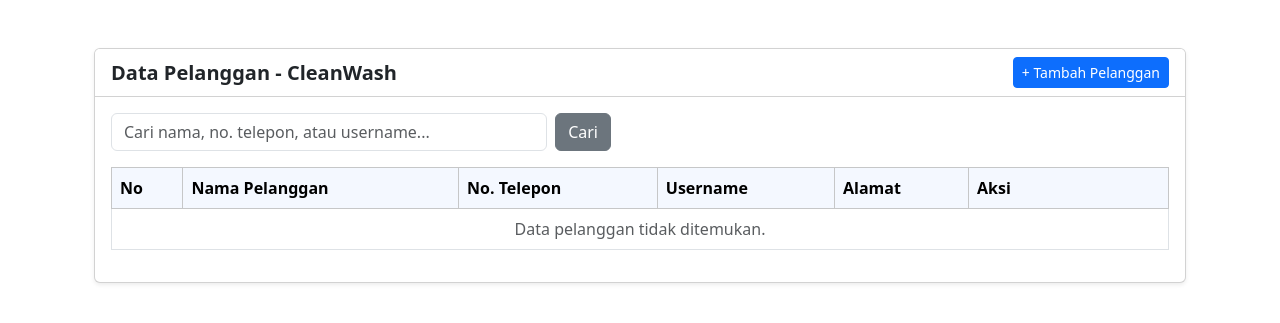
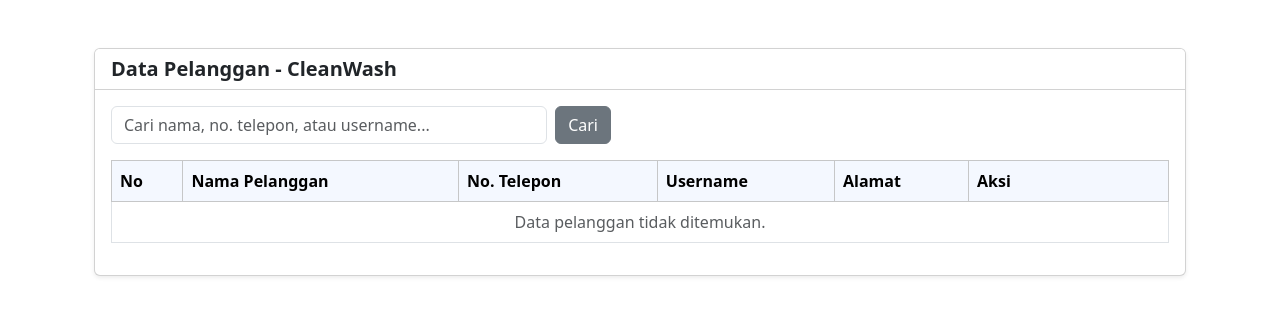
Before and after one commit to ReiFerd/Clean-Wash, a Laravel app: page /pelanggan in a window 1280 px wide. Shown: the part 65-388 px from the top of the page. Run offline with Laravel 12, Linux system fonts and the light colour scheme; the visitor is signed in with stand-in values (Sample User, id 1); data comes from the database, SQL or seed files in the repository; data that the repository does not hold is empty.

Commit message:
Hapus fitur tambah pelanggan pada halaman admin

```diff
--- a/app/Http/Controllers/PelangganController.php
+++ b/app/Http/Controllers/PelangganController.php
@@ -38,65 +38,23 @@ class PelangganController extends Controller
         return view('pelanggan.index', compact('pelanggans', 'keyword'));
     }
 
-    // 2. Form Tambah Pelanggan
-    public function create()
-    {
-        return view('pelanggan.create');
-    }
 
-    // 3. Simpan Data Pelanggan Baru
-    public function store(Request $request)
-    {
-        $request->validate([
-            'nama_pelanggan'     => 'required|string|max:100',
-            'alamat'             => 'required|string|max:250',
-            'no_telepon'         => 'required|numeric|digits_between:10,15|unique:pelanggan,no_telepon',
-            'username_pelanggan' => 'required|string|max:20|unique:pelanggan,username_pelanggan',
-            'password_pelanggan' => 'required|string|min:4|max:20',
-        ], [
-            'nama_pelanggan.required'     => 'Nama pelanggan wajib diisi.',
-            'nama_pelanggan.max'          => 'Nama pelanggan maksimal 100 karakter.',
-            'alamat.required'             => 'Alamat wajib diisi.',
-            'alamat.max'                  => 'Alamat maksimal 250 karakter.',
-            'no_telepon.required'         => 'Nomor telepon wajib diisi.',
-            'no_telepon.numeric'          => 'Nomor telepon harus berupa angka.',
-            'no_telepon.digits_between'   => 'Nomor telepon harus 10 sampai 15 digit.',
-            'no_telepon.unique'           => 'Nomor telepon sudah terdaftar.',
-            'username_pelanggan.required' => 'Username wajib diisi.',
-            'username_pelanggan.max'      => 'Username maksimal 20 karakter.',
-            'username_pelanggan.unique'   => 'Username sudah digunakan.',
-            'password_pelanggan.required' => 'Password wajib diisi.',
-            'password_pelanggan.min'      => 'Password minimal 4 karakter.',
-            'password_pelanggan.max'      => 'Password maksimal 20 karakter.',
-        ]);
 
-        Pelanggan::create([
-            'nama_pelanggan'     => $request->nama_pelanggan,
-            'alamat'             => $request->alamat,
-            'no_telepon'         => $request->no_telepon,
-            'username_pelanggan' => $request->username_pelanggan,
-            'password_pelanggan' => $request->password_pelanggan,
-        ]);
-
-        return redirect()->route('pelanggan.index')
-                         ->with('success', 'Data pelanggan berhasil ditambahkan!');
-    }
-
-    // 4. Detail Informasi Pelanggan
+    // 3. Detail Informasi Pelanggan
     public function show($id)
     {
         $pelanggan = Pelanggan::findOrFail($id);
         return view('pelanggan.show', compact('pelanggan'));
     }
 
-    // 5. Form Edit Pelanggan
+    // 4. Form Edit Pelanggan
     public function edit($id)
     {
         $pelanggan = Pelanggan::findOrFail($id);
         return view('pelanggan.edit', compact('pelanggan'));
     }
 
-    // 6. Update Data Pelanggan
+    // 5. Update Data Pelanggan
     public function update(Request $request, $id)
     {
         $pelanggan = Pelanggan::findOrFail($id);
@@ -130,7 +88,7 @@ class PelangganController extends Controller
                          ->with('success', 'Data pelanggan berhasil diperbarui!');
     }
 
-    // 7. Hapus Data Pelanggan
+    // 6. Hapus Data Pelanggan
     public function destroy($id)
     {
         $pelanggan = Pelanggan::findOrFail($id);
--- a/resources/views/pelanggan/index.blade.php
+++ b/resources/views/pelanggan/index.blade.php
@@ -9,7 +9,6 @@
     <div class="card shadow-sm">
         <div class="card-header bg-white d-flex justify-content-between align-items-center">
             <h5 class="mb-0 fw-bold">Data Pelanggan - CleanWash</h5>
-            <a href="{{ route('pelanggan.create') }}" class="btn btn-primary btn-sm">+ Tambah Pelanggan</a>
         </div>
         <div class="card-body">
             @if(session('success'))
@@ -79,9 +78,12 @@
 <script src="https://code.jquery.com/jquery-3.7.1.min.js"></script>
 <script src="https://cdn.jsdelivr.net/npm/bootstrap@5.3.2/dist/js/bootstrap.bundle.min.js"></script>
 <script>
-    $(document).ready(function() {$('.form-hapus').on('submit', function(e) {
+    $(document).ready(function() {
+        $('.form-hapus').on('submit', function(e) {
             if (!confirm('Apakah Anda yakin ingin menghapus data pelanggan ini?')) {
                 e.preventDefault();
             }
         });
+    });
+</script>
 @endsection
--- a/routes/web.php
+++ b/routes/web.php
@@ -35,7 +35,7 @@ Route::middleware(['cek.role:pelanggan'])->group(function () {
 // VVVVVVV Fitur Admin VVVVVVV
 Route::middleware(['cek.role:admin'])->group(function () {
     // Fitur CRUD Pelanggan (May)
-    Route::resource('pelanggan', PelangganController::class);
+Route::resource('pelanggan', PelangganController::class)->except(['create', 'store']);
 
     // Fitur Status & Tracking Laundry (Reyhan)
     Route::get('/status', [StatusController::class, 'index'])->name('status.index');
```
Also changed, not shown: resources/views/pelanggan/create.blade.php (deleted, +0 -52 lines).
